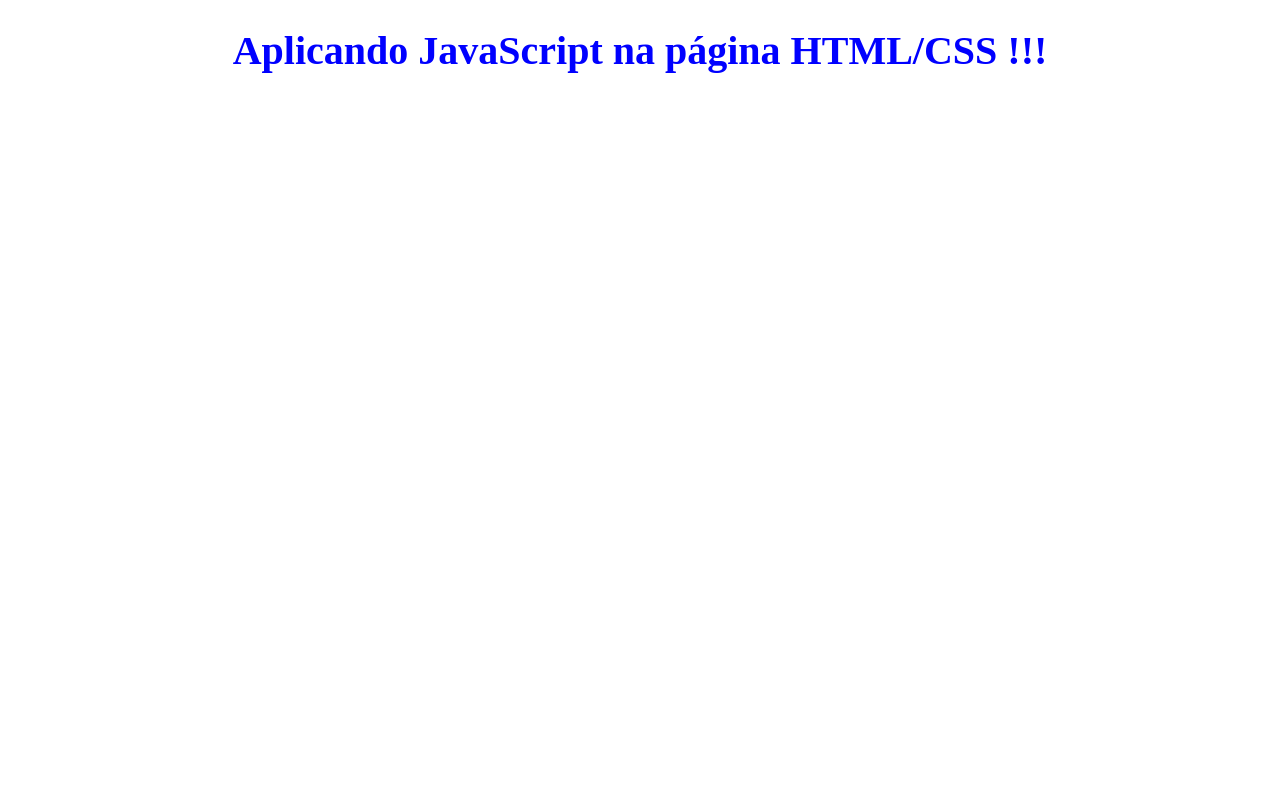
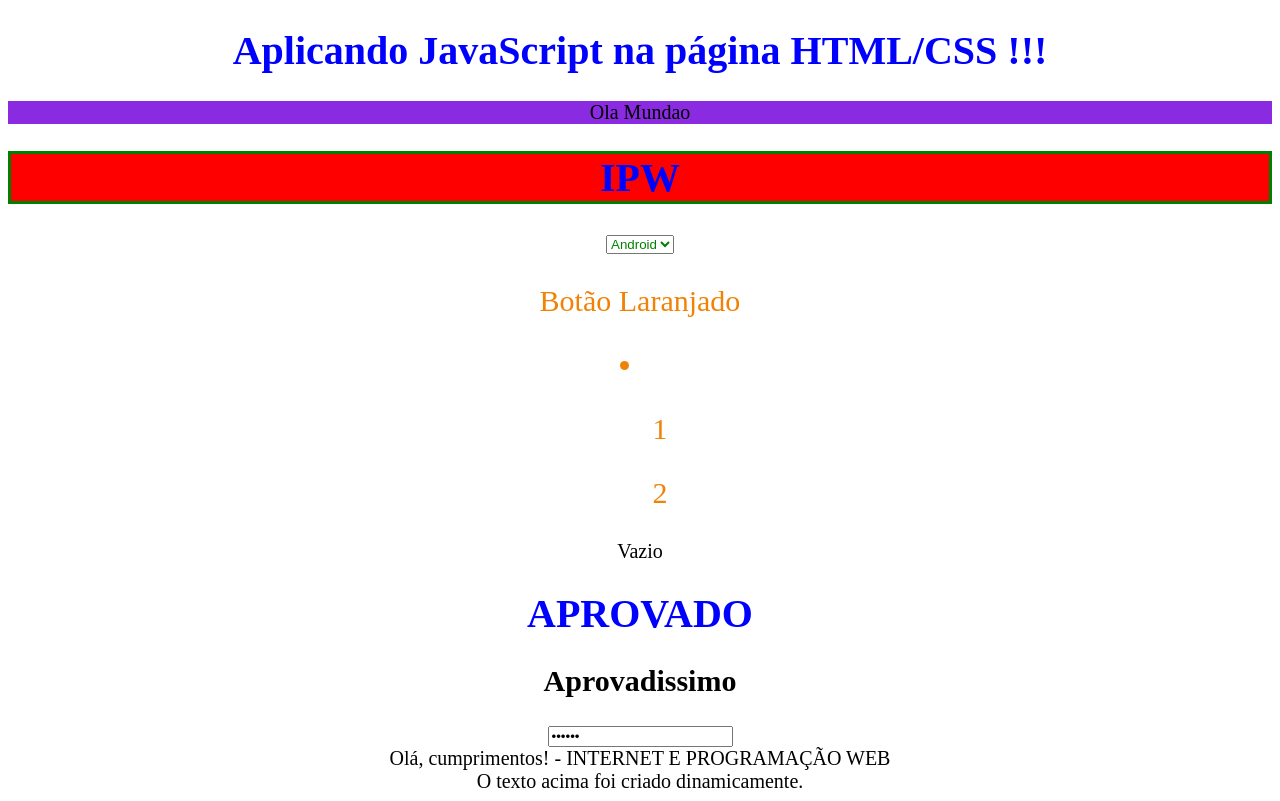
Before and after one commit to rodrigoalourenco/ipw_2t1_cepr, a plain HTML site: page index.html in a window 1280 px wide. Drawn offline with Linux system fonts and the light colour scheme.

Commit message:
manipulando DOM

```diff
--- /dev/null
+++ b/08-dom/myScriptDom.js
@@ -0,0 +1,73 @@
+/**
+ * Manipulando DOM - Document Object Model
+ */
+
+//recuperando elemento por di
+var elemento = document.getElementById('conteudo');
+console.log(elemento);
+
+//recuperando elemento pelo nome datag
+elemento = document.getElementsByTagName('select');
+console.log(elemento);
+
+//recuperando elemento por class
+elemento = document.getElementsByClassName('laranjado');
+console.log(elemento);
+
+//recuperando por css
+elemento = document.querySelector('div.aprovado');
+console.log(elemento);
+
+elemento = document.querySelectorAll('div.aprovado');
+console.log(elemento);
+
+//recuperando por atributos
+elemento = document.getElementById('entrada')
+valor = elemento.getAttribute('type')
+console.log(valor)
+
+// colocando conteudos
+document.getElementById('my-app').innerHTML = "Ola Mundao" ;
+elemento = document.getElementById('my-app');
+var conteudo = elemento.innerHTML;
+console.log(conteudo);
+
+/**
+ * alterando elementos
+ */
+
+// Alterando atributos
+ elemento = document.getElementById('entrada')
+ valor = elemento.getAttribute('type')
+ console.log(valor)
+ elemento.setAttribute('type', 'password')
+ valor = elemento.getAttribute('type')
+ console.log(valor)
+
+// alterando CSS
+var elemento = document.getElementById('conteudo');
+console.log(elemento);
+elemento.style.color = 'blue';
+elemento.style.backgroundColor = 'red';
+elemento.style.border = 'solid green';
+
+
+/**
+ * removendo elementos
+ */
+//elemento.remove();
+
+
+/**
+ * adcionando elementos
+ */
+
+ // cria um novo elemento div
+ // e dá à ele conteúdo
+ var divNova = document.createElement("div");
+ var conteudoNovo = document.createTextNode("Olá, cumprimentos! - INTERNET E PROGRAMAÇÃO WEB");
+ divNova.appendChild(conteudoNovo); //adiciona o nó de texto à nova div criada
+
+ // adiciona o novo elemento criado e seu conteúdo ao DOM
+ var divAtual = document.getElementById("div1");
+ document.body.insertBefore(divNova, divAtual);
--- a/index.html
+++ b/index.html
@@ -11,6 +11,36 @@
 	<h5 id="my-app2"></h5>
 	<!-- src =  source -->
 
+	<h1 id="conteudo">IPW</h1>
+
+	<select name="categoria" id="comboCategoria">
+		<option value="android">Android</option>
+		<option value="ios">IOS</option>
+	</select>
+	</br>
+
+	<p class="laranjado">Botão Laranjado</p>
+
+	<li class="laranjado">
+		<ul>1</ul>
+		<ul>2</ul>
+	</li>
+
+	<div>Vazio</div>
+	<div class="aprovado">
+		<h1>APROVADO</h1>
+	</div>
+
+	<div class="aprovado">
+		<h2>Aprovadissimo</h2>
+	</div>
+
+	<input id="entrada" type="text" value="Nescau">
+
+	<div id="div1">O texto acima foi criado dinamicamente.</div>
+
+
+
 	<!-- script src="myScript.js"></script -->
 	<!-- script src="01-variaveis-operadores/myScriptVariaveisOperadores.js"></script-->
 	<!-- script src="02-estrutura-fluxo/myScriptEstruturaFluxo.js"></script -->
@@ -18,6 +48,7 @@
 	<!-- script src="04-funcoes/myScriptFunction.js"></script -->
 	<!-- script src="05-entrada-saida-dados/myScriptEntradaSaidaDados.js"></script -->
 	<!-- script src="06-array/myScriptArray.js"></scrip -->
-	<script src="07-strings/myScriptString.js"></script>
+	<!-- <script src="07-strings/myScriptString.js"></script> -->
+	<script src="08-dom/myScriptDom.js"></script>
 </body>
 </html>
--- a/myStyle.css
+++ b/myStyle.css
@@ -14,3 +14,21 @@ h1 {
 #my-app2 {
 	color: orange;
 }
+
+#conteudo {
+	color: red;
+}
+
+categoria {
+
+}
+
+select{
+	color: green;
+
+}
+
+.laranjado{
+	color: rgb(240, 130, 6);
+	font-size: 30px;
+}
```
